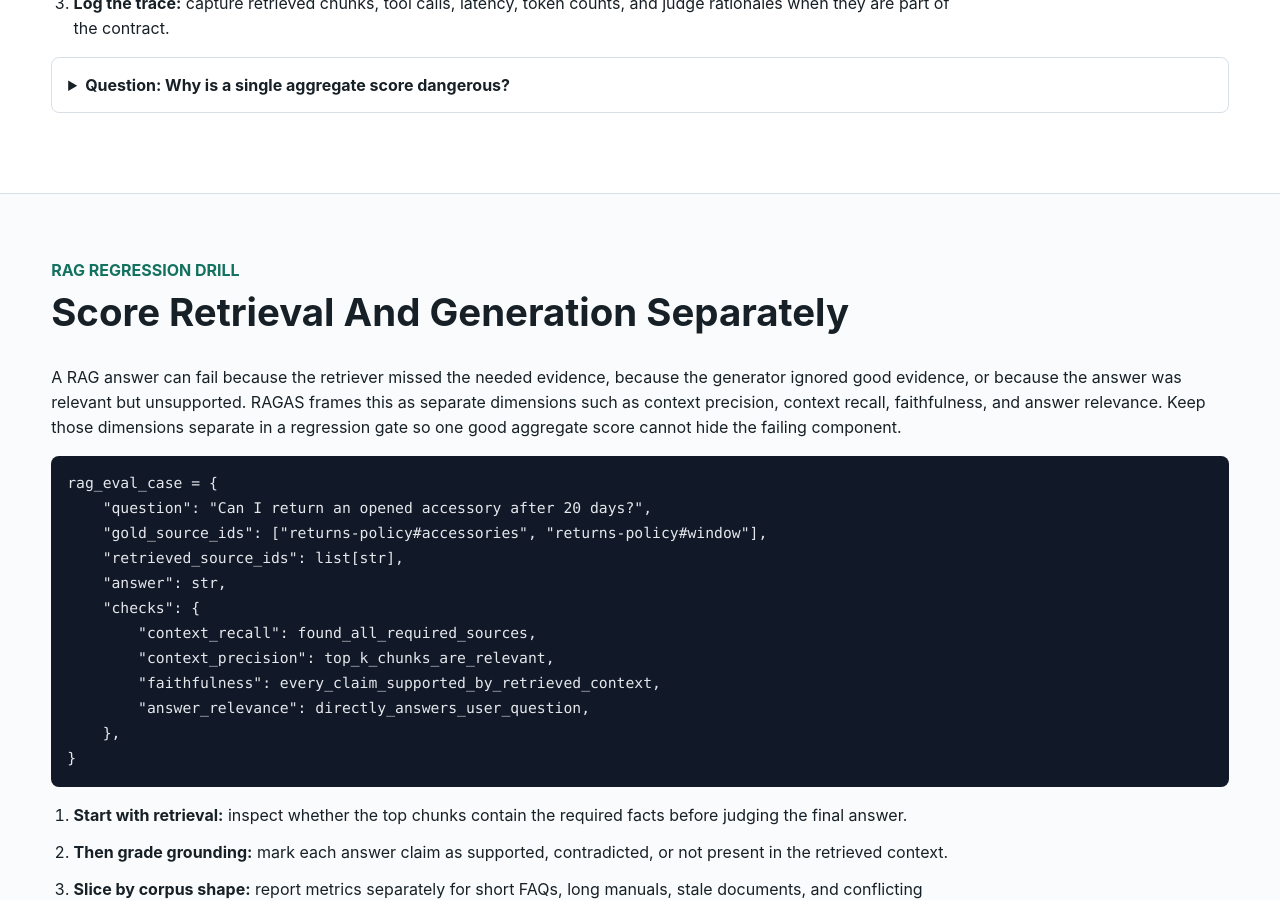
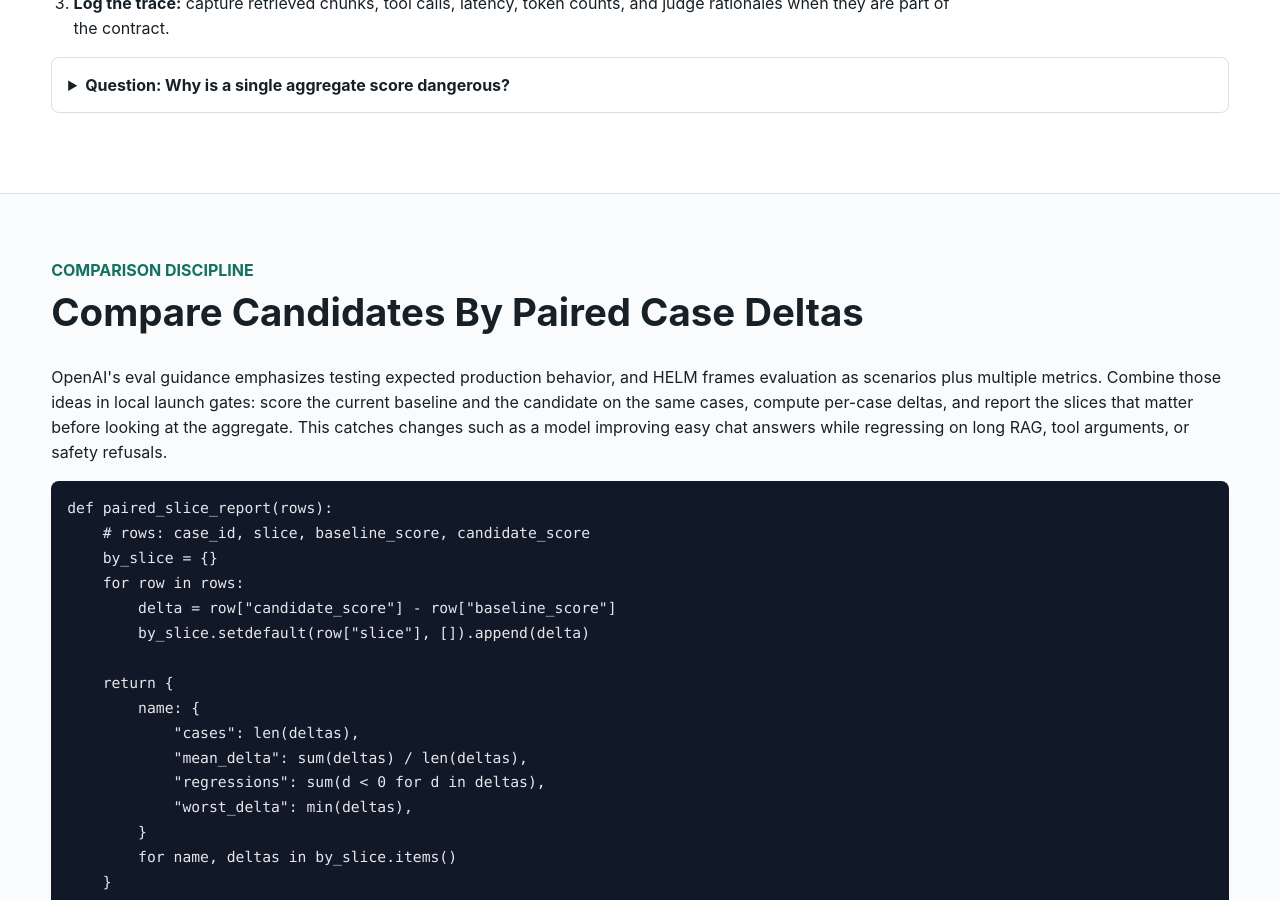
Before and after one commit to kennethli319/kennethli319.github.io, a Jekyll site: the page llm-ml-course/lessons/evaluation.html, which Jekyll copies as it is, in a window 1280 px wide and 900 px high, scrolled down 1144 px. Built offline with Jekyll 4.4.1, drawn with Linux system fonts in a browser that asks for light colours; some of the changed text lies outside the part shown.

Commit message:
Sync paired eval slice drill

```diff
--- a/llm-ml-course/lessons/evaluation.html
+++ b/llm-ml-course/lessons/evaluation.html
@@ -11,6 +11,7 @@
     <nav>
       <a href="../index.html">Course Home</a>
       <a href="#record">Eval Record</a>
+      <a href="#slices">Slices</a>
       <a href="#rag-eval">RAG Eval</a>
       <a href="#rubrics">Rubrics</a>
       <a href="#judges">Judges</a>
@@ -53,6 +54,54 @@
         <summary>Question: Why is a single aggregate score dangerous?</summary>
         <p>It can hide which capability failed, whether the failure is high risk, and whether the fix belongs in retrieval, prompting, model choice, decoding, or product policy.</p>
       </details>
+    </section>
+
+    <section id="slices" class="band">
+      <div class="section-head">
+        <p class="eyebrow">Comparison Discipline</p>
+        <h2>Compare Candidates By Paired Case Deltas</h2>
+      </div>
+      <p>
+        OpenAI's eval guidance emphasizes testing expected production behavior,
+        and HELM frames evaluation as scenarios plus multiple metrics. Combine
+        those ideas in local launch gates: score the current baseline and the
+        candidate on the same cases, compute per-case deltas, and report the
+        slices that matter before looking at the aggregate. This catches
+        changes such as a model improving easy chat answers while regressing on
+        long RAG, tool arguments, or safety refusals.
+      </p>
+      <pre><code>def paired_slice_report(rows):
+    # rows: case_id, slice, baseline_score, candidate_score
+    by_slice = {}
+    for row in rows:
+        delta = row["candidate_score"] - row["baseline_score"]
+        by_slice.setdefault(row["slice"], []).append(delta)
+
+    return {
+        name: {
+            "cases": len(deltas),
+            "mean_delta": sum(deltas) / len(deltas),
+            "regressions": sum(d < 0 for d in deltas),
+            "worst_delta": min(deltas),
+        }
+        for name, deltas in by_slice.items()
+    }</code></pre>
+      <ol class="steps">
+        <li><strong>Pair the cases:</strong> run baseline and candidate on the same prompts, tools, retrieved context, sampling profile, and scorer version.</li>
+        <li><strong>Slice first:</strong> report deltas for retrieval, coding, structured output, safety, long context, and latency-sensitive cases before merging scores.</li>
+        <li><strong>Inspect tails:</strong> a small positive mean should not hide a severe regression on a high-risk case or product-critical slice.</li>
+        <li><strong>Keep uncertainty visible:</strong> when the slice is small or judge noise is high, repeat or human-review borderline cases instead of overfitting a threshold.</li>
+      </ol>
+      <details class="qa">
+        <summary>Question: Why compare per-case deltas instead of two independent averages?</summary>
+        <p>The paired comparison controls for case difficulty. It shows which exact prompts improved or regressed, making the launch decision easier to audit and debug.</p>
+      </details>
+      <p>
+        Sources:
+        <a href="https://developers.openai.com/api/docs/guides/evaluation-best-practices">OpenAI evaluation best practices</a>,
+        <a href="https://developers.openai.com/api/docs/guides/evals">OpenAI Evals guide</a>,
+        <a href="https://crfm.stanford.edu/helm/">Stanford HELM</a>.
+      </p>
     </section>
 
     <section id="rag-eval" class="band">
```
